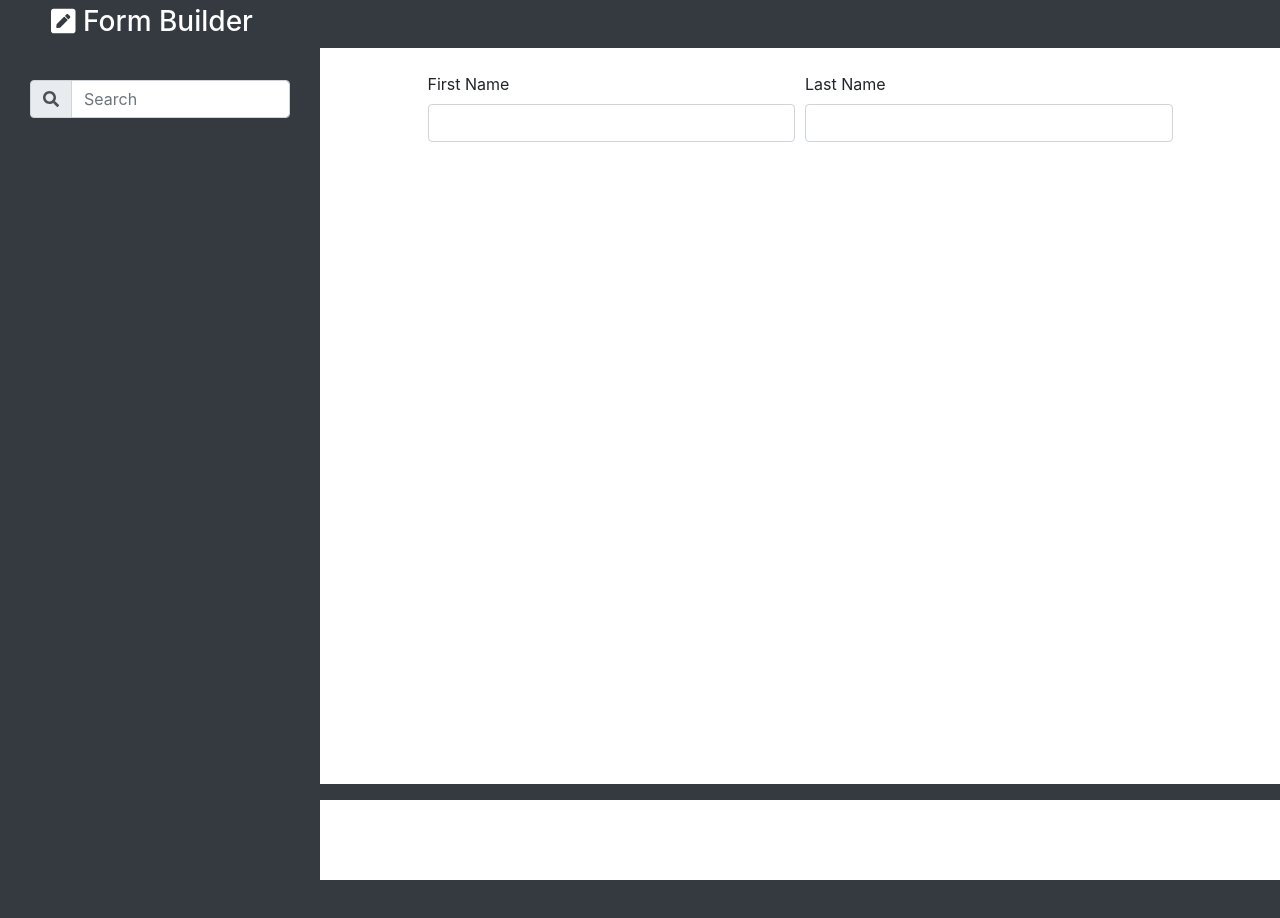
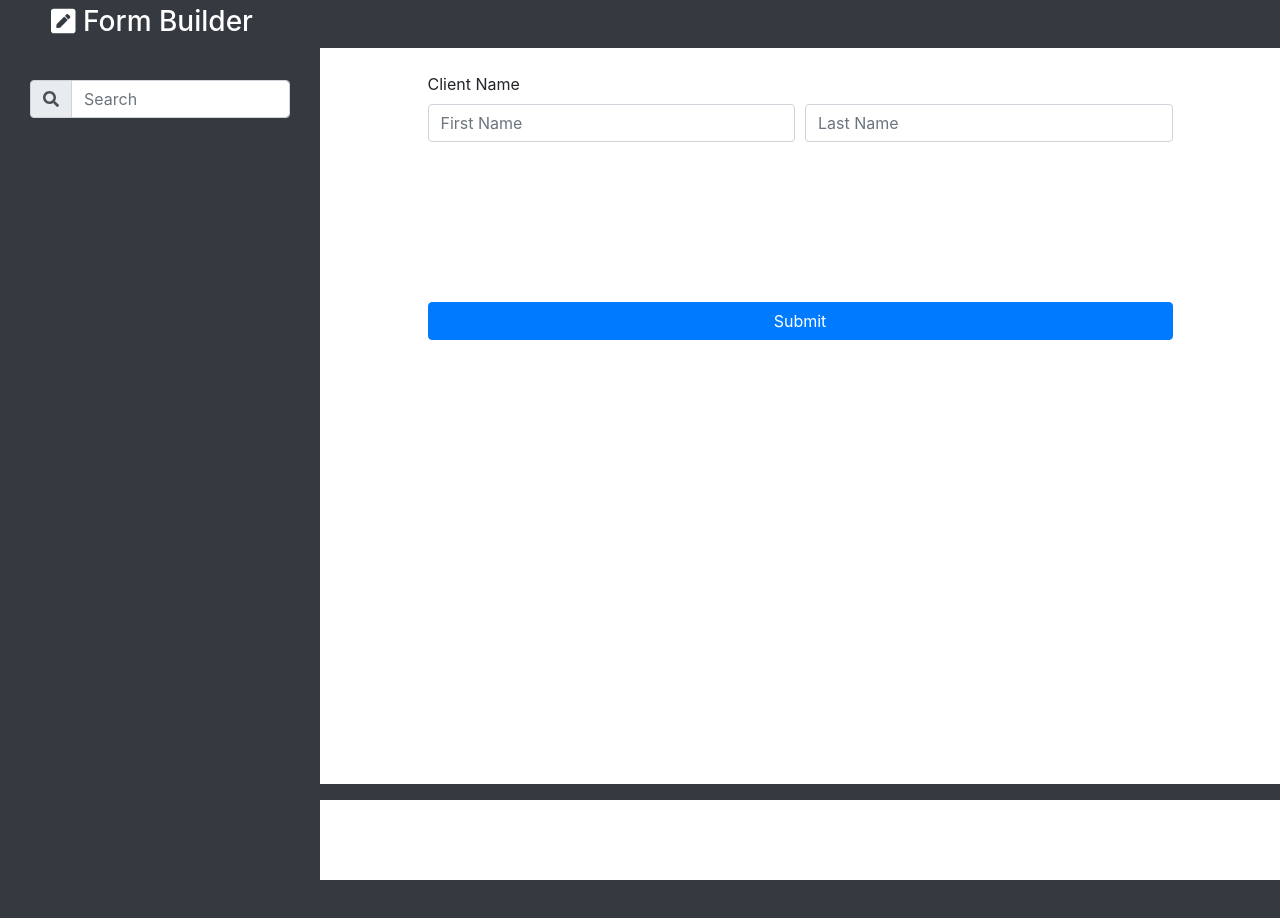
Before and after one commit to DRob1260/FormBuilder, a React (Create React App) app: page / in a window 1280 px wide. Shown: the top 918 px of the page. Built offline with nearby package versions, Linux system fonts and the light colour scheme.

Commit message:
Started FirstLastName validation

```diff
--- a/src/components/FirstLastName/FirstLastName.jsx
+++ b/src/components/FirstLastName/FirstLastName.jsx
@@ -1,21 +1,89 @@
-import React from 'react';
+import React, { useState } from 'react';
 import {Col, Form} from 'react-bootstrap';
 
-function FirstLastName() {
+function FirstLastName({ label, name, firstNameValidation, lastNameValidation, firstNameRequired, lastNameRequired }) {
+
+    const emptyFirstName = {
+        firstName: '',
+        isValid: firstNameRequired ? false : true
+    };
+    const emptyLastName = {
+        lastName: '',
+        isValid: lastNameRequired ? false : true
+    };
+
+    const [firstName, setFirstName] = useState(emptyFirstName);
+    const [lastName, setLastName] = useState(emptyLastName);
+    const [touched, setTouched] = useState(false);
+
+    const handleFirstNameChange = (event) => {
+        const firstName = event.target.value;
+        const isValid = firstNameValidation ? nameIsValid(firstName) : true;
+        setFirstName({firstName: firstName, isValid: isValid});
+    };
+
+    const handleLastNameChange = (event) => {
+        const lastName = event.target.value;
+        const isValid = lastNameValidation ? nameIsValid(lastName) : true;
+        setLastName({lastName: lastName, isValid: isValid})
+    };
+
+    const handleFirstNameBlur = () => {
+        setTouched(true);
+    };
+
+    const handleLastNameBlur = () => {
+        setTouched(true);
+    };
+
+    const nameIsValid = (name) => {
+        let regex = RegExp(`^[a-zA-Z]+(([',. -][a-zA-Z ])?[a-zA-Z]*)*$`);
+        return regex.test(name);
+    };
+
     return (
         <div className={'FirstLastName'}>
+            <Form.Label>{label}</Form.Label>
             <Form.Row>
-                <Col>
-                    <Form.Label>First Name</Form.Label>
-                    <Form.Control type={'name'} />
+                <Col xs={12} sm={6}>
+                    <Form.Control
+                        type={'name'}
+                        name={`${name}-firstName`}
+                        placeholder={'First Name'}
+                        value={firstName.firstName}
+                        required={firstNameRequired}
+                        onChange={handleFirstNameChange}
+                        onBlur={handleFirstNameBlur}
+                        isValid={firstName.isValid}
+                        isInvalid={touched && !firstName.isValid}
+                    />
                 </Col>
-                <Col>
-                    <Form.Label>Last Name</Form.Label>
-                    <Form.Control type={'name'} />
+                <Col xs={12} sm={6}>
+                    <Form.Control
+                        type={'name'}
+                        name={`${name}-lastName`}
+                        placeholder={'Last Name'}
+                        value={lastName.lastName}
+                        required={lastNameRequired}
+                        onChange={handleLastNameChange}
+                        onBlur={handleLastNameBlur}
+                        isValid={lastName.isValid}
+                        isInvalid={touched && !lastName.isValid}
+                    />
                 </Col>
+                <Form.Control.Feedback type={'invalid'}>Please enter a valid name.</Form.Control.Feedback>
             </Form.Row>
         </div>
     );
 }
 
+FirstLastName.defaultProps = {
+    label: 'Name',
+    name: 'name',
+    firstNameValidation: false,
+    lastNameValidation: false,
+    firstNameRequired: false,
+    lastNameRequired: false
+};
+
 export { FirstLastName }
--- a/src/components/FormBuilderBody/FormBuilderBody.css
+++ b/src/components/FormBuilderBody/FormBuilderBody.css
@@ -13,3 +13,7 @@
 #formPreviewContainer {
     margin-top: 1.5em;
 }
+
+#submit {
+    margin-top: 10em;
+}
--- a/src/components/FormBuilderBody/FormBuilderBody.jsx
+++ b/src/components/FormBuilderBody/FormBuilderBody.jsx
@@ -1,6 +1,6 @@
 import React from 'react';
 import './FormBuilderBody.css';
-import { Container, Row, Col, Form } from 'react-bootstrap';
+import {Container, Row, Col, Form, Button} from 'react-bootstrap';
 import { ComponentPicker } from "../ComponentPicker/ComponentPicker";
 import { FirstLastName } from "../FirstLastName/FirstLastName";
 
@@ -17,12 +17,12 @@ function FormBuilderBody() {
                             <Row className="justify-content-md-center">
                                 <Col xs={10}>
                                     <Form>
-                                        <FirstLastName />
+                                        <FirstLastName firstNameRequired={true} lastNameRequired={true} name={'client'} label={'Client Name'}/>
+                                        <Button id={"submit"} block type={'submit'}>Submit</Button>
                                     </Form>
                                 </Col>
                             </Row>
                         </Container>
-
                     </Col>
                 </Row>
             </Container>
```
